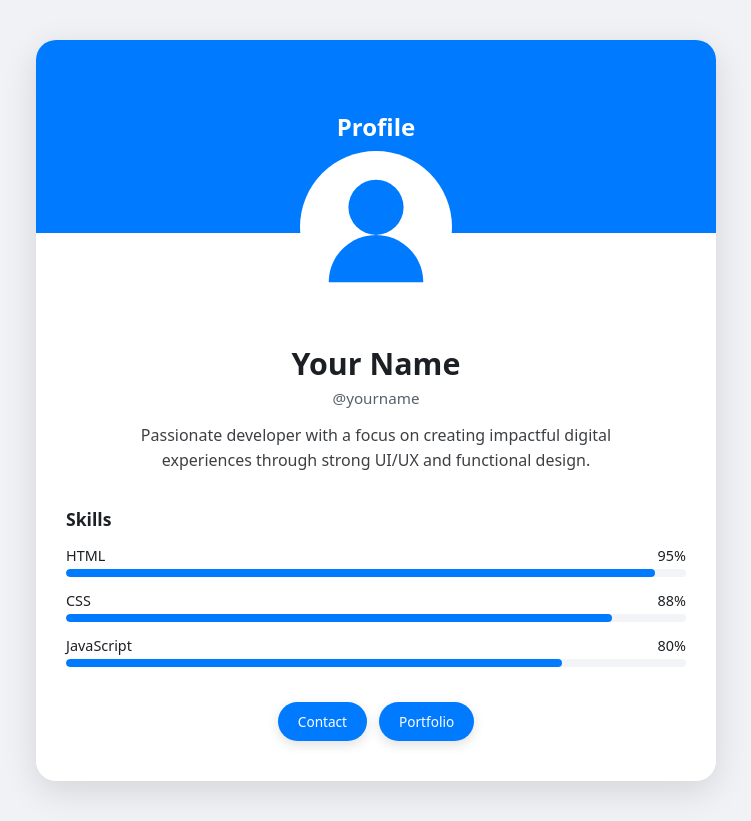
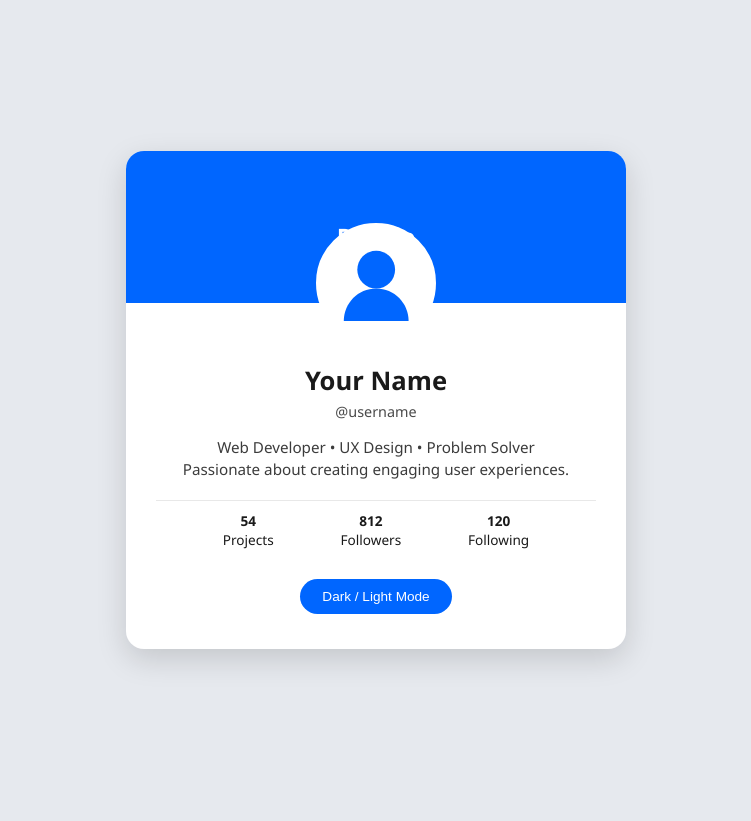
Before and after one commit to uhiwerahuoit370-ai/uhiwerahuoit370-ai.github.io, a plain HTML site: page index.html in a window 1280 px wide. Shown: the whole page, without its empty margins (264-1015 px from the left). After the commit the page ends 800 px from the top, so only its background shows below. Drawn offline with Linux system fonts and the light colour scheme.

Commit message:
Update index.html

```diff
--- a/index.html
+++ b/index.html
@@ -3,180 +3,140 @@
 <head>
 <meta charset="UTF-8">
 <meta name="viewport" content="width=device-width, initial-scale=1.0">
-<title>Perfect Profile</title>
-
+<title>Profile</title>
 <style>
-/* THEME COLORS */
     :root {
-    --bg: #f0f2f5;
+        --bg: #e6e9ee;
         --card: #ffffff;
-    --text: #1c1f23;
-    --muted: #56606a;
-    --accent: #007bff;
-    --shadow: rgba(0, 0, 0, .12);
+        --text: #1a1a1a;
+        --muted: #4a4a4a;
+        --accent: #0066ff;
+        --round: 18px;
     }
-@media (prefers-color-scheme: dark) {
-    :root {
-        --bg: #181a1f;
-        --card: #24272c;
-        --text: #eceef1;
-        --muted: #9ba1a7;
-        --accent: #5ba9ff;
-        --shadow: rgba(0, 0, 0, .4);
-    }
+    [data-theme="dark"] {
+        --bg: #1a1d21;
+        --card: #2a2e33;
+        --text: #f2f4f6;
+        --muted: #9ea4aa;
+        --accent: #5fa7ff;
     }
 
-/* STRUCTURE */
+    * { box-sizing: border-box; }
+
     body {
         margin: 0;
-    font-family: system-ui, sans-serif;
+        font-family: "Segoe UI", Arial, sans-serif;
         background: var(--bg);
         display: flex;
         justify-content: center;
         align-items: center;
-    padding: 40px 10px;
-    color: var(--text);
+        min-height: 100vh;
+        padding: 20px;
+        transition: background .3s;
     }
 
-.profile {
+    .profile-wrapper {
+        width: min(500px, 100%);
         background: var(--card);
-    width: 100%;
-    max-width: 680px;
-    border-radius: 20px;
+        border-radius: var(--round);
+        box-shadow: 0 10px 30px rgba(0,0,0,.15);
         overflow: hidden;
-    box-shadow: 0 10px 35px var(--shadow);
-    animation: fadeIn .7s ease-out;
+        transform: translateY(0);
+        transition: transform .3s;
     }
+
+    .profile-wrapper:hover { transform: translateY(-4px); }
 
     .header {
         background: var(--accent);
-    padding: 50px 20px 70px;
+        padding: 50px 0 30px;
         text-align: center;
-    color: #fff;
+        color: white;
         position: relative;
     }
 
     .avatar {
-    width: 140px;
-    height: 140px;
+        width: 120px;
+        height: 120px;
+        background: #fff;
         border-radius: 50%;
-    background: #fff;
-    padding: 6px;
-    position: absolute;
-    bottom: -70px;
-    left: 50%;
-    transform: translateX(-50%);
+        margin: 0 auto;
         display: flex;
         align-items: center;
         justify-content: center;
+        overflow: hidden;
+        position: absolute;
+        bottom: -40px;
+        left: 50%;
+        transform: translateX(-50%);
+        border: 6px solid var(--card);
     }
 
     .avatar svg {
-    width: 90%;
+        width: 80%;
         fill: var(--accent);
     }
 
     .content {
-    margin-top: 80px;
-    padding: 30px;
+        padding: 60px 30px 35px;
         text-align: center;
     }
 
     .name {
-    font-size: 1.9rem;
-    font-weight: bold;
-    margin-bottom: 4px;
+        font-size: 1.6rem;
+        font-weight: 700;
+        color: var(--text);
     }
 
     .username {
-    font-size: .95rem;
+        font-size: .9rem;
+        margin-top: 4px;
         color: var(--muted);
-    margin-bottom: 15px;
     }
 
     .bio {
-    font-size: 1rem;
-    line-height: 1.55;
-    max-width: 500px;
-    margin: 0 auto 30px;
+        margin: 15px 0 20px;
+        font-size: .95rem;
+        line-height: 1.45em;
         color: var(--text);
         opacity: .85;
     }
 
-/* SKILLS */
-.skills {
-    margin: 35px 0;
-    text-align: left;
-}
-.skills h3 {
-    margin-bottom: 15px;
-    font-size: 1.1rem;
+    .details {
+        display: flex;
+        justify-content: space-evenly;
+        padding: 10px 0;
+        border-top: 1px solid rgba(100,100,100,.15);
     }
 
-.skill {
-    margin-bottom: 14px;
-}
-.skill-label {
-    font-size: .9rem;
-    margin-bottom: 4px;
-    display: flex;
-    justify-content: space-between;
+    .details div {
+        font-size: .85rem;
+        text-align: center;
         color: var(--text);
     }
-.bar {
-    width: 100%;
-    height: 8px;
-    background: #cdd4dd40;
-    border-radius: 10px;
-    overflow: hidden;
+
+    button {
+        margin: 20px 0 0;
+        padding: 10px 22px;
+        font-size: .85rem;
+        background: var(--accent);
+        border: none;
+        color: white;
+        border-radius: var(--round);
+        cursor: pointer;
+        transition: background .3s;
     }
-.fill {
-    height: 100%;
-    background: var(--accent);
-    width: 0;
-    border-radius: 10px;
-    transition: width 1s ease-out;
-}
-.fill.ready {
-    width: var(--w);
-}
-
-/* CONTACT BUTTONS */
-.buttons {
-    display: flex;
-    justify-content: center;
-    gap: 12px;
-    margin: 30px 0 10px;
-}
-.btn {
-    padding: 10px 20px;
-    border-radius: 50px;
-    background: var(--accent);
-    color: #fff;
-    text-decoration: none;
-    font-size: .85rem;
-    transition: .25s;
-    box-shadow: 0 4px 12px var(--shadow);
-}
-.btn:hover {
-    transform: translateY(-3px);
-}
-
-/* ANIMATIONS */
-@keyframes fadeIn {
-    from { opacity: 0; transform: translateY(10px); }
-    to { opacity: 1; transform: translateY(0); }
-}
+    button:hover { background: #004fcc; }
 </style>
 </head>
 
-<body>
+<body data-theme="light">
 
-<div class="profile">
+<div class="profile-wrapper">
     <div class="header">
         <h2>Profile</h2>
         <div class="avatar">
-            <!-- Silhouette avatar (self-contained SVG) -->
+            <!-- Realistic silhouette avatar (SVG - self hosted) -->
             <svg viewBox="0 0 128 128">
                 <circle cx="64" cy="44" r="28"></circle>
                 <path d="M16 120c0-26 21-48 48-48s48 22 48 48"></path>
@@ -186,44 +146,28 @@ body {
 
     <div class="content">
         <div class="name">Your Name</div>
-        <div class="username">@yourname</div>
+        <div class="username">@username</div>
 
         <div class="bio">
-            Passionate developer with a focus on creating impactful digital
-            experiences through strong UI/UX and functional design.
+            Web Developer • UX Design • Problem Solver<br>
+            Passionate about creating engaging user experiences.
         </div>
 
-        <div class="skills">
-            <h3>Skills</h3>
-
-            <div class="skill">
-                <div class="skill-label">HTML <span>95%</span></div>
-                <div class="bar"><div class="fill" style="--w:95%"></div></div>
-            </div>
-            <div class="skill">
-                <div class="skill-label">CSS <span>88%</span></div>
-                <div class="bar"><div class="fill" style="--w:88%"></div></div>
-            </div>
-            <div class="skill">
-                <div class="skill-label">JavaScript <span>80%</span></div>
-                <div class="bar"><div class="fill" style="--w:80%"></div></div>
-            </div>
+        <div class="details">
+            <div><strong>54</strong><br>Projects</div>
+            <div><strong>812</strong><br>Followers</div>
+            <div><strong>120</strong><br>Following</div>
         </div>
 
-        <div class="buttons">
-            <a class="btn" href="#">Contact</a>
-            <a class="btn" href="#">Portfolio</a>
-        </div>
+        <button onclick="toggleTheme()">Dark / Light Mode</button>
     </div>
 </div>
 
 <script>
-// Animate skill bars once page is fully loaded
-window.addEventListener("load", () => {
-    document.querySelectorAll(".fill").forEach(el => {
-        el.classList.add("ready");
-    });
-});
+function toggleTheme() {
+    const theme = document.body.getAttribute("data-theme");
+    document.body.setAttribute("data-theme", theme === "dark" ? "light" : "dark");
+}
 </script>
 
 </body>
```
Lines whose indentation alone changed are shown as unchanged.
